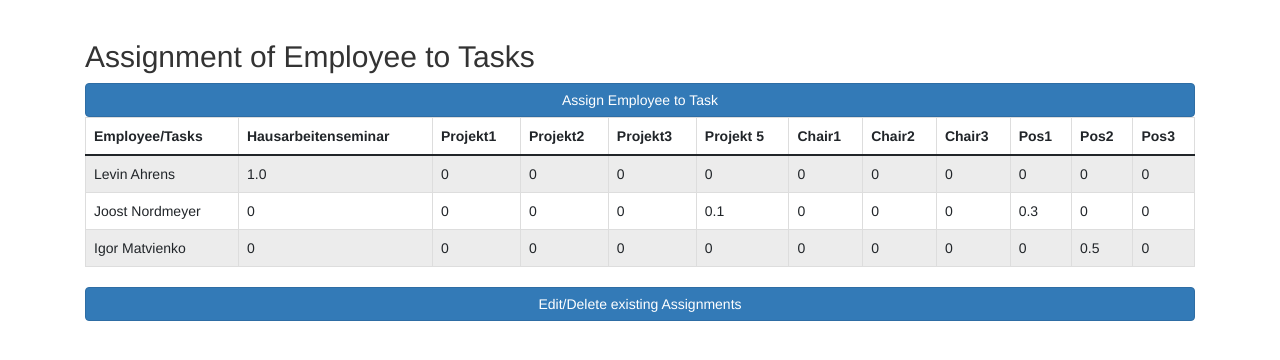
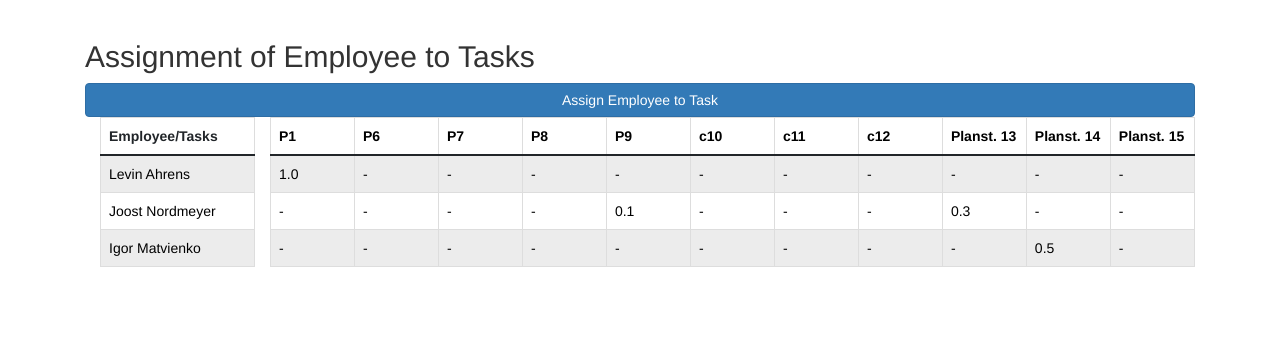
Before and after one commit to Levino614/new_im_project, a Django app: page /timesheet/ in a window 1280 px wide. Shown: the part 62-422 px from the top of the page. Run offline with Django 3.2, Linux system fonts and the light colour scheme; data comes from the database, SQL or seed files in the repository; both versions use the stored data as it was after the commit; some libraries are stand-ins or nearby versions.

Commit message:
hyperlinks, timesheet table split

```diff
--- a/im_erp/erpapp/Templates/timesheet.html
+++ b/im_erp/erpapp/Templates/timesheet.html
@@ -5,19 +5,35 @@
 <div class="col-md-12">
     <h2>Assignment of Employee to Tasks</h2>
     <span><a href="/add_new_ass" class="btn btn-primary btn-block">Assign Employee to Task</a></span>
-    <div class="table-responsive">
-        <table id="assignmentsdatatable" class="table table-striped table-bordered" width="100%">
+    <div class="col-md-2">
+        <table id="employeedatatable" class="table table-striped table-bordered" width="100%">
             <thead>
                 <tr>
                     <th>Employee/Tasks</th>
+                </tr>
+            </thead>
+            <tbody>
+                {% for employee in employees %}
+                <tr>
+                    <td><a href="/employee" style="color: #000000">{{ employee }}</a></td>
+                </tr>
+                {% endfor %}
+            </tbody>
+        </table>
+    </div>
+    <div class=col-md-10">
+        <div class="table-responsive">
+        <table id="percentagedatatable" class="table table-striped table-bordered" width="100%">
+            <thead>
+                <tr>
                     {% for project in projects %}
-                    <th>{{ project.title }}</th>
+                    <th class="col-xs-1"><a href="/tasks" style="color: #000000">P{{ project.id }}</a></th>
                     {% endfor %}
                     {% for chair in chairs %}
-                    <th>{{ chair.title }}</th>
+                    <th class="col-xs-1"><a href="/tasks" style="color: #000000">c{{ chair.id }}</a></th>
                     {% endfor %}
                     {% for position in positions %}
-                    <th>{{ position.title }}</th>
+                    <th class="col-xs-1"><a href="/tasks" style="color: #000000">Planst. {{ position.id }}</a></th>
                     {% endfor %}
                 </tr>
             </thead>
@@ -25,14 +41,14 @@
                 {% for employeetask in employeetasks %}
                 <tr>
                 {% for employeet in employeetask %}
-                    <td>{{ employeet }}</td>
+                    <td><a href="/assignments" style="color: #000000">{{ employeet }}</a></td>
                 {% endfor %}
                 </tr>
              {% endfor %}
             </tbody>
         </table>
     </div>
-    <span><a href="/assignments" class="btn btn-primary btn-block">Edit/Delete existing Assignments</a></span>
+    </div>
 </div>
 
 {% endblock content %}
--- a/im_erp/erpapp/views.py
+++ b/im_erp/erpapp/views.py
@@ -64,12 +64,12 @@ def timesheet(request):
                 if assignment.task.id == project.id and assignment.employee.id == employee.id:
                     employee_prj_hours.append(assignment.percentage)
                     employee_prj_hours_id.append(project.id)
-        employee_list_project = [employee]
+        employee_list_project = []
         for project in projects:
             if project.id in employee_prj_hours_id:
                 employee_list_project.append(employee_prj_hours[employee_prj_hours_id.index(project.id)])
             else:
-                employee_list_project.append(0)
+                employee_list_project.append('-')
 
         employee_tasks.append(employee_list_project)  # For Project end
 
@@ -86,7 +86,7 @@ def timesheet(request):
             if chair.id in employee_ch_hours_id:
                 employee_list_chair.append(employee_ch_hours[employee_ch_hours_id.index(chair.id)])
             else:
-                employee_list_chair.append(0)
+                employee_list_chair.append('-')
         employee_chairs_tasks.append(employee_list_chair)
 
     i = 0
@@ -111,7 +111,7 @@ def timesheet(request):
             if position.id in employee_pos_hours_id:
                 employee_list_position.append(employee_pos_hours[employee_pos_hours_id.index(position.id)])
             else:
-                employee_list_position.append(0)
+                employee_list_position.append('-')
         employee_positions_tasks.append(employee_list_position)
 
     ii = 0
```
Also changed, not shown: im_erp/db.sqlite3.
